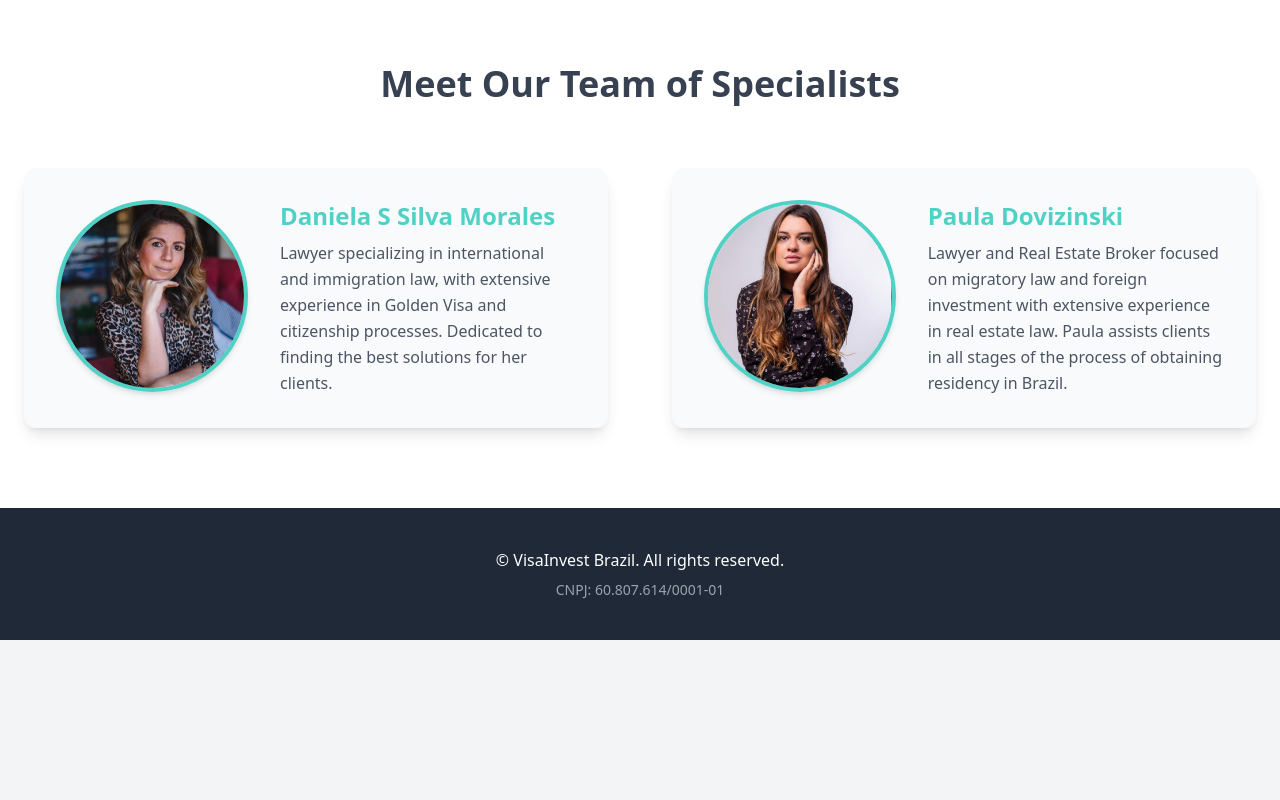
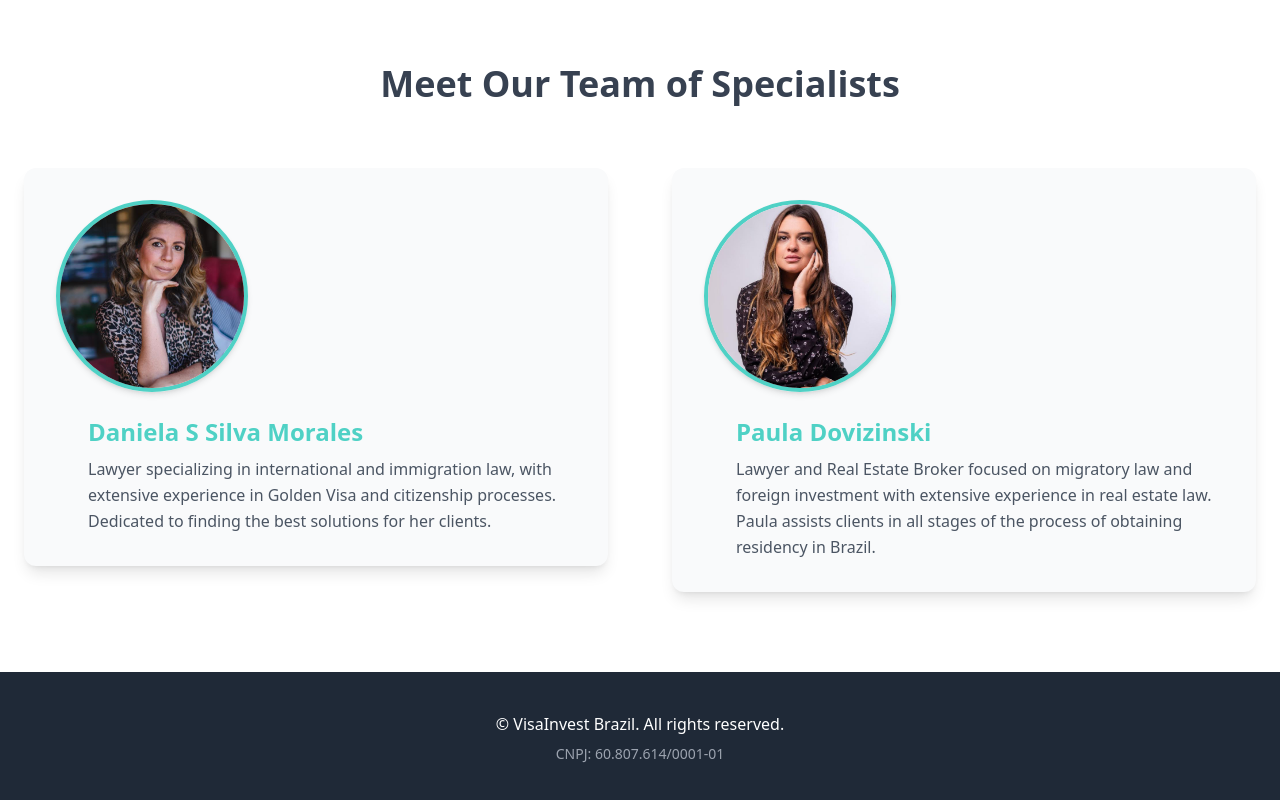
Before and after one commit to fabianolaudutra79/visainvestbrazil, a website: page index.html in a window 1280 px wide. Shown: the part 1820-2620 px from the top of the page. Before the commit the page ends 2460 px from the top, so only its background shows below. Drawn offline with nearby package versions, Linux system fonts and the light colour scheme.

Commit message:
fixes card apresentacao

```diff
--- a/index.html
+++ b/index.html
@@ -631,15 +631,19 @@
         <div class="container mx-auto px-6">
             <h2 class="text-4xl font-bold text-center text-gray-700 mb-16" data-lang='{"en": "Meet Our Team of Specialists", "es": "Conozca a Nuestro Equipo de Especialistas", "pt": "Conheça Nossa Equipe de Especialistas"}'>Conheça Nossa Equipe de Especialistas</h2>
             <div class="grid grid-cols-1 md:grid-cols-2 gap-12 lg:gap-16 items-start">
-                <div class="bg-gray-50 p-8 rounded-xl shadow-lg hover:shadow-2xl transition-shadow duration-300 flex flex-col md:flex-row items-center md:items-start space-y-6 md:space-y-0 md:space-x-8">
+                <div class="bg-gray-50 p-8 rounded-xl shadow-lg hover:shadow-2xl transition-shadow duration-300 flex flex-col md: items-center md:items-start space-y-6 md:space-y-0 md:space-x-8">
                     <img src="./images/Daniela S Silva Morales.png" alt="Daniela S Silva Morales" class="w-40 h-40 md:w-48 md:h-48 rounded-full object-cover shadow-md border-4 border-soft-teal">
+                    <br>
+
                     <div class="text-center md:text-left">
                         <h3 class="text-2xl font-semibold text-soft-teal mb-2">Daniela S Silva Morales</h3>
                         <p class="text-gray-600 leading-relaxed" data-lang='{"en": "Lawyer specializing in international and immigration law, with extensive experience in Golden Visa and citizenship processes. Dedicated to finding the best solutions for her clients.", "es": "Abogada especialista en derecho internacional e inmigración, con vasta experiencia en procesos de Visto Gold y ciudadanía. Dedicada a encontrar las mejores soluciones para sus clientes.", "pt": "Advogada especialista em direito internacional e imigração, com vasta experiência em processos de Visto Gold e cidadania. Dedicada a encontrar as melhores soluções para seus clientes."}'>Advogada especialista em direito internacional e imigração, com vasta experiência em processos de Visto Gold e cidadania. Dedicada a encontrar as melhores soluções para seus clientes.</p>
                     </div>
                 </div>
-                <div class="bg-gray-50 p-8 rounded-xl shadow-lg hover:shadow-2xl transition-shadow duration-300 flex flex-col md:flex-row items-center md:items-start space-y-6 md:space-y-0 md:space-x-8">
+                <div class="bg-gray-50 p-8 rounded-xl shadow-lg hover:shadow-2xl transition-shadow duration-300 flex flex-col md: items-center md:items-start space-y-6 md:space-y-0 md:space-x-8">
                     <img src="./images/Paula Dovizinski.png" alt="Paula Dovizinski" class="w-40 h-40 md:w-48 md:h-48 rounded-full object-cover shadow-md border-4 border-soft-teal">
+                    <br>
+
                     <div class="text-center md:text-left">
                         <h3 class="text-2xl font-semibold text-soft-teal mb-2">Paula Dovizinski</h3>
                         <p class="text-gray-600 leading-relaxed" data-lang='{"en": "Lawyer and Real Estate Broker focused on migratory law and foreign investment with extensive experience in real estate law. Paula assists clients in all stages of the process of obtaining residency in Brazil.", "es": "Abogada y Corredora de Bienes Raíces enfocada en derecho migratorio e inversión extranjera con vasta experiencia en derecho inmobiliario. Paula asiste a los clientes en todas las etapas del proceso de obtención de residencia en Brasil.", "pt": "Advogada e Corretora de Imóveis focada em direito migratório e investimento estrangeiro com vasta experiência no direito imobiliário. Paula auxilia clientes em todas as etapas do processo de obtenção de residência no Brasil."}'>Advogada e Corretora de Imóveis focada em direito migratório
```
